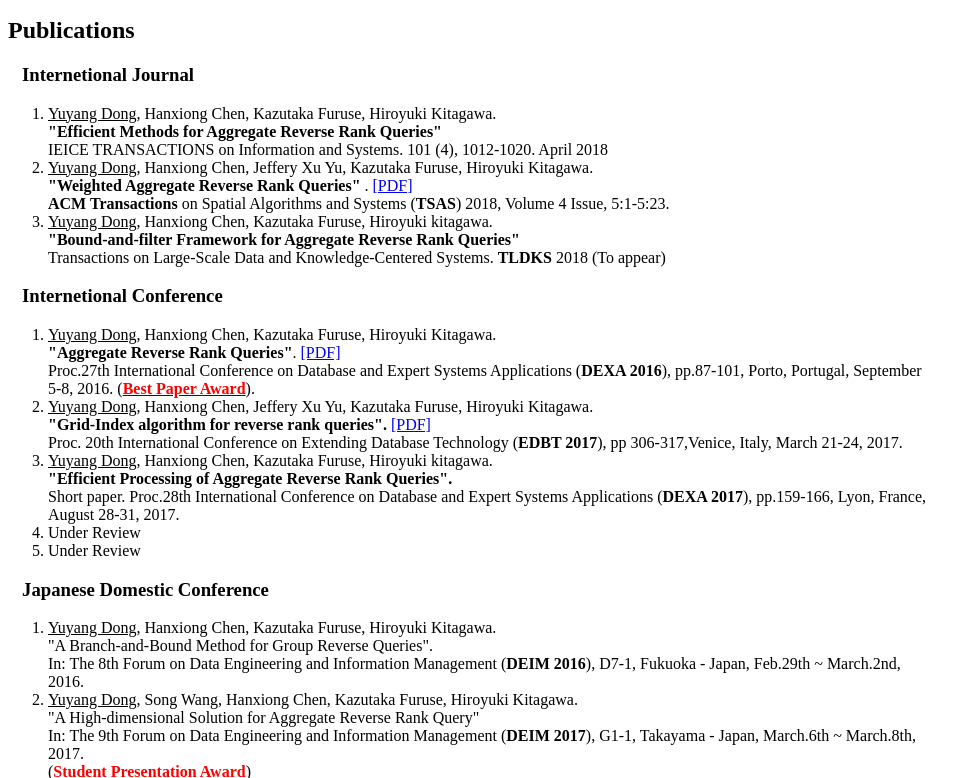
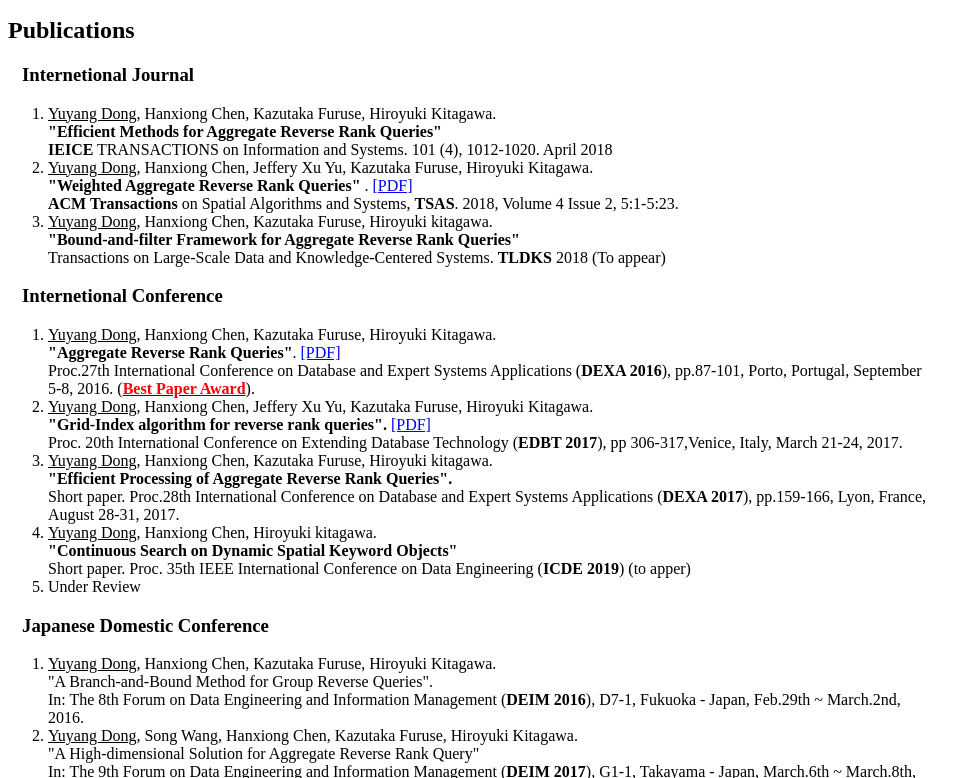
Before and after one commit to Dongyuyang/homepage, a plain HTML site: page index.html in a window 1280 px wide. Shown: the part 627-1405 px from the top of the page, without its empty margins (0-980 px from the left). Drawn offline with Linux system fonts and the light colour scheme.

Commit message:
add icde

```diff
--- a/index.html
+++ b/index.html
@@ -47,10 +47,10 @@
 <ol style="width:70%;">
   <li><u>Yuyang Dong</u>, Hanxiong Chen, Kazutaka Furuse, Hiroyuki Kitagawa. <br>
   <b>"Efficient Methods for Aggregate Reverse Rank Queries"</b><br>
-  IEICE TRANSACTIONS on Information and Systems. 101 (4), 1012-1020. April 2018
+  <b>IEICE</b> TRANSACTIONS on Information and Systems. 101 (4), 1012-1020. April 2018
   <li><u>Yuyang Dong</u>, Hanxiong Chen, Jeffery Xu Yu, Kazutaka Furuse, Hiroyuki Kitagawa.<br>
     <b>"Weighted Aggregate Reverse Rank Queries" </b>. <a href= "./papers/warr.pdf">[PDF]</a><br>
-   <b>ACM Transactions</b> on Spatial Algorithms and Systems (<b>TSAS</b>) 2018, Volume 4 Issue, 5:1-5:23.
+   <b>ACM Transactions</b> on Spatial Algorithms and Systems, <b>TSAS</b>. 2018, Volume 4 Issue 2, 5:1-5:23.
   <li> <u>Yuyang Dong</u>, Hanxiong Chen, Kazutaka Furuse, Hiroyuki kitagawa. <br>
     <b>"Bound-and-filter Framework for Aggregate Reverse Rank Queries"</b><br>
     Transactions on Large-Scale Data and Knowledge-Centered Systems. <b>TLDKS</b> 2018 (To appear)
@@ -70,7 +70,9 @@ Proc. 20th International Conference on Extending Database Technology (<b>EDBT 20
   <li><u>Yuyang Dong</u>, Hanxiong Chen, Kazutaka Furuse, Hiroyuki kitagawa. <br>
 <b>"Efficient Processing of Aggregate Reverse Rank Queries".</b><br>
 Short paper. Proc.28th International Conference on Database and Expert Systems Applications (<b>DEXA 2017</b>), pp.159-166, Lyon, France, August 28-31, 2017.
-  <li> Under Review
+  <li><u>Yuyang Dong</u>, Hanxiong Chen, Hiroyuki kitagawa. <br>
+    <b>"Continuous Search on Dynamic Spatial Keyword Objects"</b><br>
+    Short paper. Proc. 35th IEEE International Conference on Data Engineering (<b>ICDE 2019</b>) (to apper)
   <li> Under Review
 </ol>
 
```
